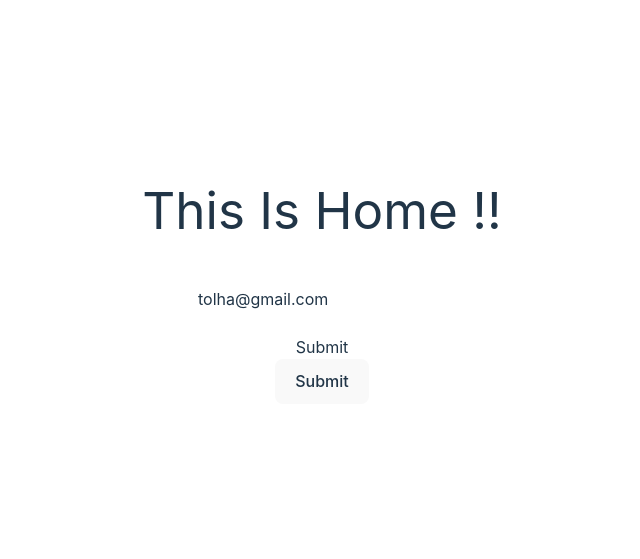
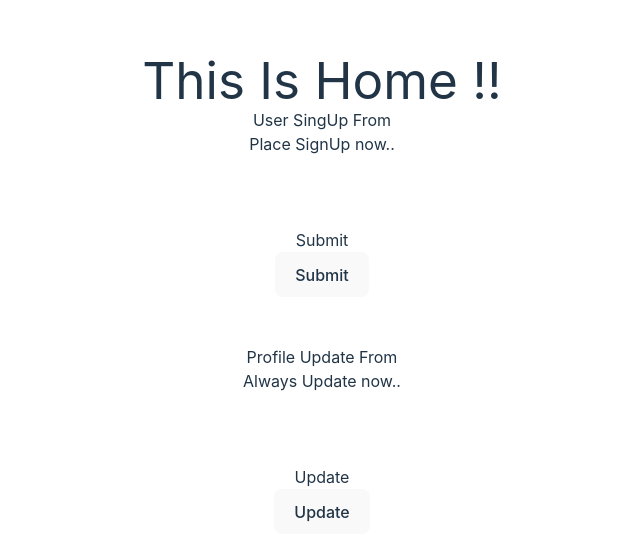
Before and after one commit to sheikhmuhammadantor/milestone-08-react-router, a React (Vite) app in the folder Module46/FromAndContextAPI/: page /home in a window 1280 px wide. Shown: the part 107-666 px from the top of the page, without its empty margins (318-958 px from the left). Built offline with nearby package versions, Linux system fonts and the light colour scheme.

Commit message:
Make a Reusable From - Use Different Way.

```diff
--- /dev/null
+++ b/Module46/FromAndContextAPI/src/compontnts/Form/ReusableFrom.jsx
@@ -0,0 +1,35 @@
+/* eslint-disable react/prop-types */
+const ReusableFrom = ({formTitle, submitBtnText="Submit", handelSubmitBtn, children}) => {
+
+    const handelLocalSubmit = (e) => {
+        e.preventDefault()
+        const obj = {
+            name: e.target.name.value,
+            email: e.target.email.value,
+            password: e.target.password.value
+        }
+        handelSubmitBtn(obj);
+
+        console.log(children);
+    }
+
+    return (
+        <div>
+            <h2 className="text-2xl mb-3">{formTitle}</h2>
+            {children}
+            <form onSubmit={handelLocalSubmit} className="space-y-2">
+                <input type="text" name="name" />
+                <br />
+                <input type="email" name="email" />
+                <br />
+                <input type="password" name="password" />
+                <br />
+                <input type="submit" value={submitBtnText} className="border p-2 rounded-xl px-4 bg-gray-800" />
+                <br />
+                <button type="submit">{submitBtnText}</button>
+            </form>
+        </div>
+    )
+}
+
+export default ReusableFrom
--- a/Module46/FromAndContextAPI/src/compontnts/Home.jsx
+++ b/Module46/FromAndContextAPI/src/compontnts/Home.jsx
@@ -1,10 +1,20 @@
 import PageTitle from "../utility/PageTitle";
-import HookFrom from "./Form/HookFrom";
+import ReusableFrom from "./Form/ReusableFrom";
+// import HookFrom from "./Form/HookFrom";
 // import UseRefFrom from "./Form/UseRefFrom";
 // import StateForm from "./Form/StateForm";
 // import SimpleForm from "./Form/SimpleForm";
 
 export default function Home() {
+
+const handelSignUp = (data) => {
+  console.log("SignUp Data : ", data);
+}
+
+const handelUpdate = (data) => {
+  console.log("Update Data : ", data);
+}
+
   return (
     <div>
       <h1 className="text-3xl my-10">This Is Home !!</h1>
@@ -15,7 +25,15 @@ export default function Home() {
       {/* <SimpleForm></SimpleForm> */}
       {/* <StateForm></StateForm> */}
       {/* <UseRefFrom></UseRefFrom> */}
-      <HookFrom></HookFrom>
+      {/* <HookFrom></HookFrom> */}
+      <ReusableFrom formTitle={"User SingUp From"} submitBtnText="Submit" handelSubmitBtn={handelSignUp}>
+        <p className="mb-2">Place SignUp now..</p>
+      </ReusableFrom>
+      <br />
+      <br />
+      <ReusableFrom formTitle={"Profile Update From"} submitBtnText="Update" handelSubmitBtn={handelUpdate}>
+      <p className="mb-2">Always Update now..</p>
+      </ReusableFrom>
 
     </div>
   )
```
